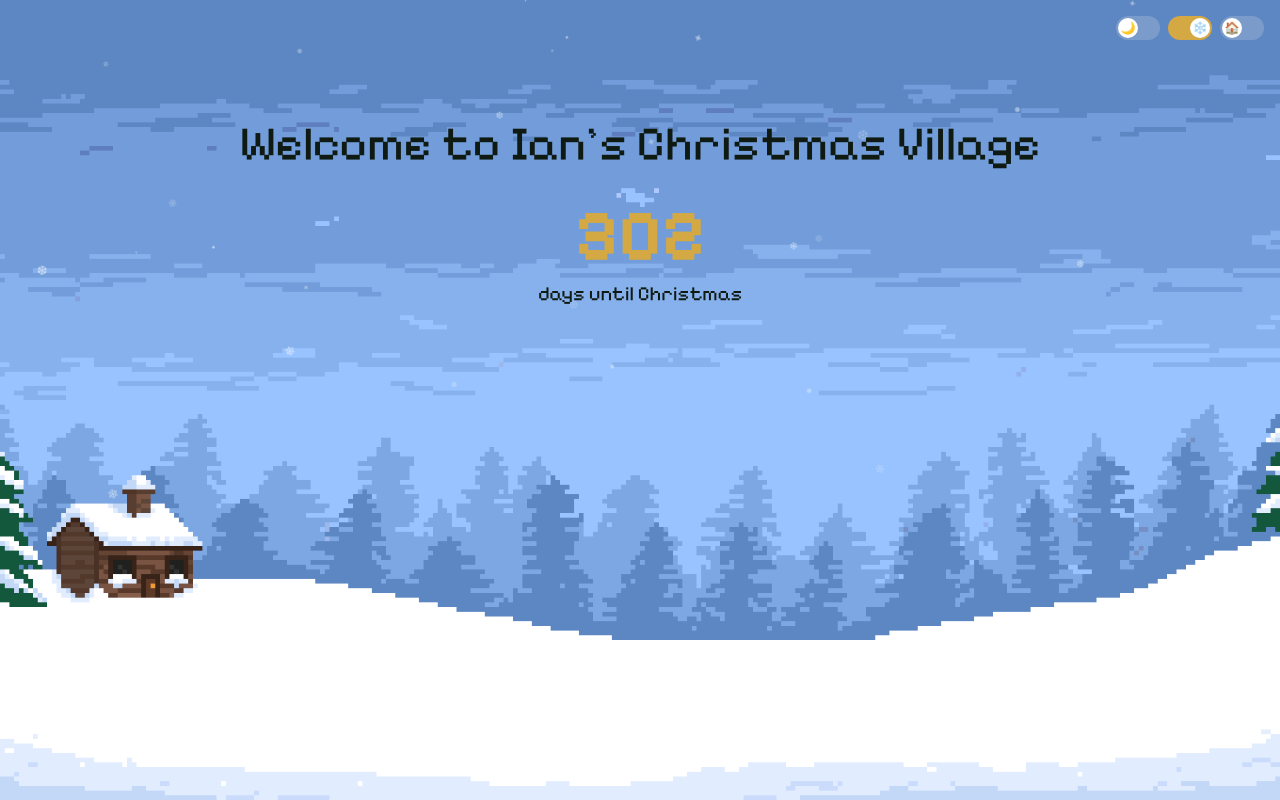
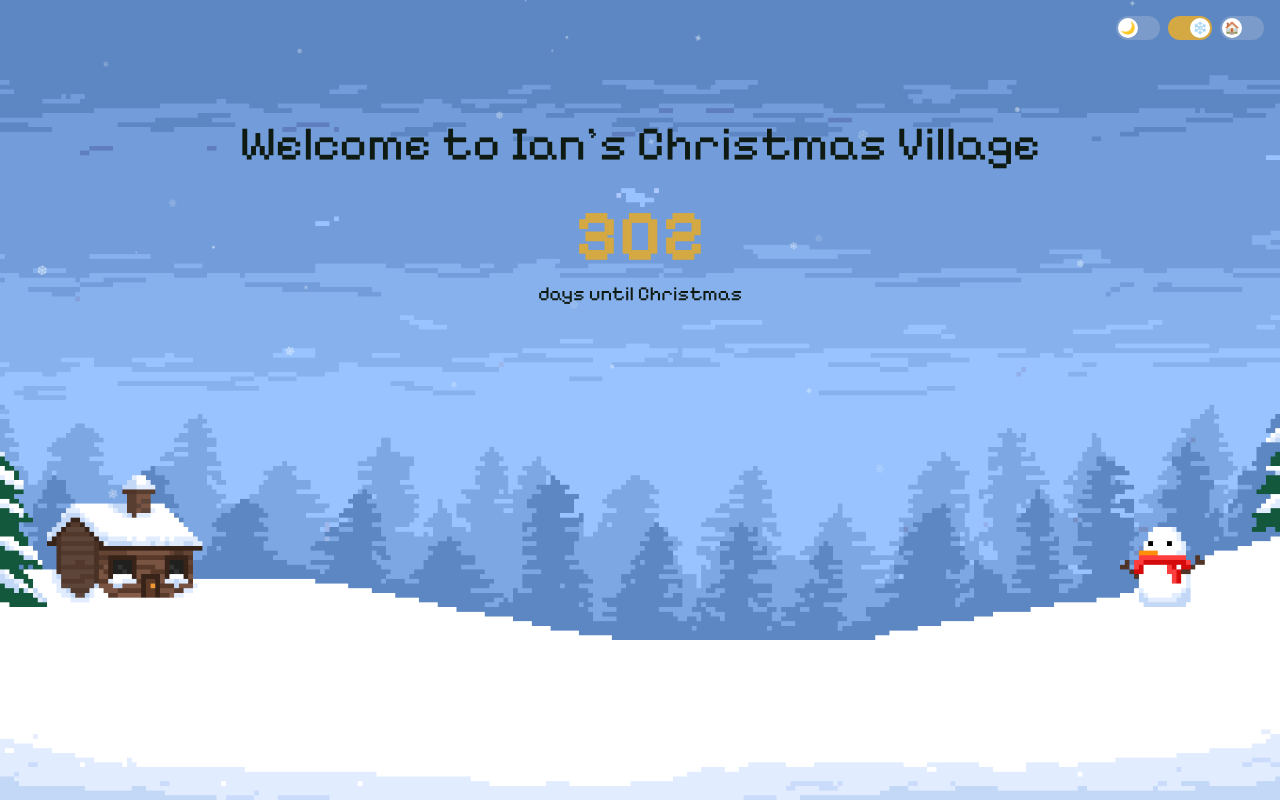
Before and after one commit to ianrosevear/ians-christmas-village, a Next.js app: page / in a window 1280 px wide. Built offline with nearby package versions, Linux system fonts and the light colour scheme; a web font is replaced by a local one.

Commit message:
add snowman to background

```diff
--- a/components/ClientLayout.tsx
+++ b/components/ClientLayout.tsx
@@ -51,7 +51,7 @@ export default function ClientLayout({ children }: { children: React.ReactNode }
     <div
       className={`${darkMode ? "dark" : ""} bg-texture min-h-screen transition-colors duration-300`}
       style={{
-        backgroundImage: darkMode ? "url('/cabin-night.png')" : "url('/cabin-day.png')",
+        backgroundImage: darkMode ? "url('/cabin-background-dark.png')" : "url('/cabin-background.png')",
         backgroundSize: "cover",
         backgroundPosition: "center",
         backgroundAttachment: "fixed",
```
Also changed, not shown: public/cabin-background-dark.png (added), public/cabin-background.png (added).
